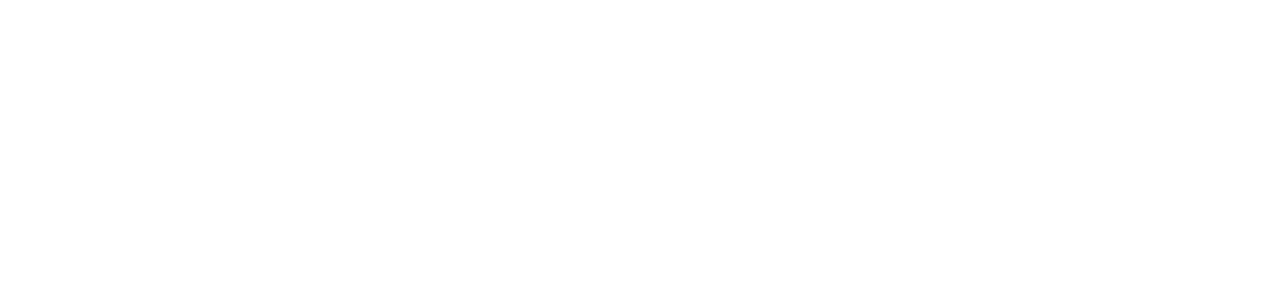
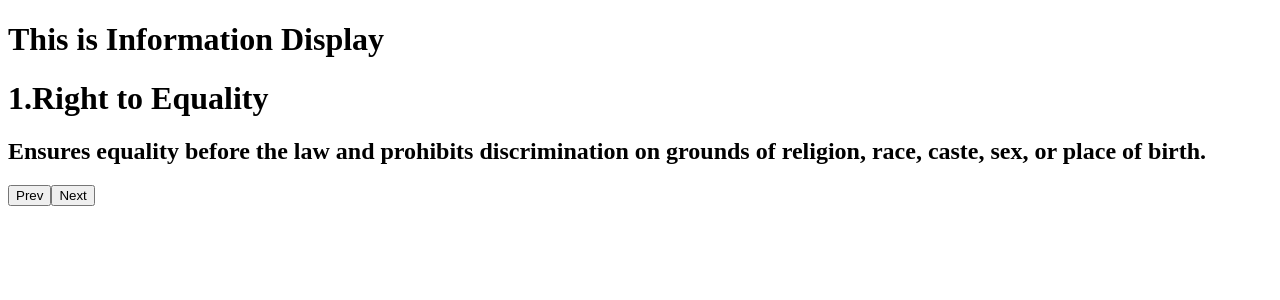
Before and after one commit to VictorPersona/LLTC, a React (Vite) app: page /lesDis in a window 1280 px wide. Before the commit this address had no page. Shown: the top 300 px of the page. Built offline with nearby package versions, Linux system fonts and the light colour scheme.

Commit message:
created Information Display

```diff
--- a/src/App.tsx
+++ b/src/App.tsx
@@ -5,6 +5,9 @@
 import Lessons from "./pages/Lessons";
 import About from "./pages/About";
 import Settings from "./pages/Settings";
+import LessonDisplay from "./components/LessonDisplay";
+
+
 
 const App: React.FC = () => {
   return (
@@ -16,6 +19,7 @@
           <Route path="/lessons" element={<Lessons />} />
           <Route path="/about" element={<About />} />
           <Route path="/settings" element={<Settings/>}/>
+          <Route path="lesDis" element={<LessonDisplay/>}/>
         </Routes>
       </Router>
     </div>
--- /dev/null
+++ b/src/assets/fundamentalRights.json
@@ -0,0 +1,40 @@
+{
+  "fundamentalRights": [
+    {
+      "title": "1.Right to Equality",
+      "description": "Ensures equality before the law and prohibits discrimination on grounds of religion, race, caste, sex, or place of birth.",
+      "articles": [
+        "Article 14",
+        "Article 15",
+        "Article 16",
+        "Article 17",
+        "Article 18"
+      ]
+    },
+    {
+      "title": "2.Right to Freedom",
+      "description": "Provides citizens with freedom of speech and expression, assembly, association, movement, residence, and the right to practice any profession or occupation.",
+      "articles": ["Article 19", "Article 20", "Article 21", "Article 22"]
+    },
+    {
+      "title": "3.Right against Exploitation",
+      "description": "Prohibits all forms of forced labor, child labor, and human trafficking.",
+      "articles": ["Article 23", "Article 24"]
+    },
+    {
+      "title": "4.Right to Freedom of Religion",
+      "description": "Allows all citizens the freedom to profess, practice, and propagate any religion.",
+      "articles": ["Article 25", "Article 26", "Article 27", "Article 28"]
+    },
+    {
+      "title": "5.Cultural and Educational Rights",
+      "description": "Protects the rights of cultural, religious, and linguistic minorities by enabling them to conserve their heritage.",
+      "articles": ["Article 29", "Article 30"]
+    },
+    {
+      "title": "6.Right to Constitutional Remedies",
+      "description": "Allows individuals to seek enforcement of their fundamental rights against entities infringing upon them.",
+      "articles": ["Article 32"]
+    }
+  ]
+}
--- /dev/null
+++ b/src/components/InformationDisplay.tsx
@@ -0,0 +1,46 @@
+import React from "react";
+import { useState } from "react";
+
+interface fundamentalRights {
+  title: string;
+  description: string;
+  articles: string[];
+}
+
+interface InformationDisplayProps {
+  info: fundamentalRights[];
+  onInformationEnd: () => void;
+}
+
+const InformationDisplay: React.FC<InformationDisplayProps> = ({
+  info,
+  onInformationEnd,
+}) => {
+  const [currentInfoIndex, SetCurrentInfoIndex] = useState<number>(0);
+  const HandleNext = () => {
+    if (currentInfoIndex == info.length - 1) {
+      onInformationEnd();
+    } else {
+      SetCurrentInfoIndex(currentInfoIndex + 1);
+    }
+  };
+  const HandlePrev = () => {
+    SetCurrentInfoIndex(currentInfoIndex == 0 ? 0 : currentInfoIndex - 1);
+  };
+  return (
+    <div className="InfoDis">
+      <h1>This is Information Display</h1>
+      <h1>{info[currentInfoIndex].title}</h1>
+      <h2>{info[currentInfoIndex].description}</h2>
+
+      <button id="prevBtn" onClick={HandlePrev}>
+        Prev
+      </button>
+      <button id="nextBtn" onClick={HandleNext}>
+        Next
+      </button>
+    </div>
+  );
+};
+
+export default InformationDisplay;
--- /dev/null
+++ b/src/components/LessonDisplay.tsx
@@ -0,0 +1,22 @@
+import React, { useState } from "react";
+import InformationDisplay from "./InformationDisplay";
+import fundamentalRightsData from "../assets/fundamentalRights.json";
+
+const LessonDisplay: React.FC = () => {
+  const [working, setWorking] = useState<boolean>(false);
+  const onInformationEnd = () => {
+    setWorking(true);
+  };
+  return (
+    <>
+      {working && <h1>CallBack is working</h1>}
+      {
+        <InformationDisplay
+          info={fundamentalRightsData.fundamentalRights}
+          onInformationEnd={onInformationEnd}
+        />
+      }
+    </>
+  );
+};
+export default LessonDisplay;
```
